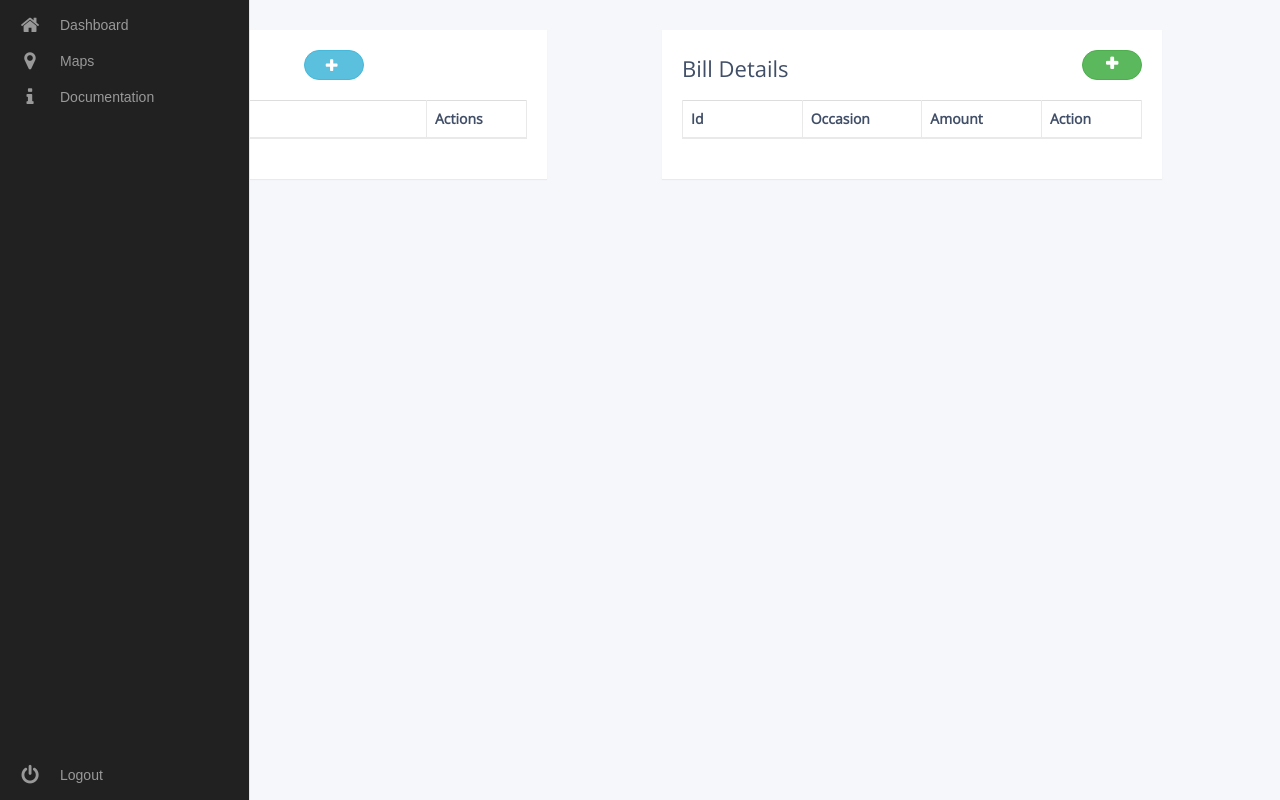
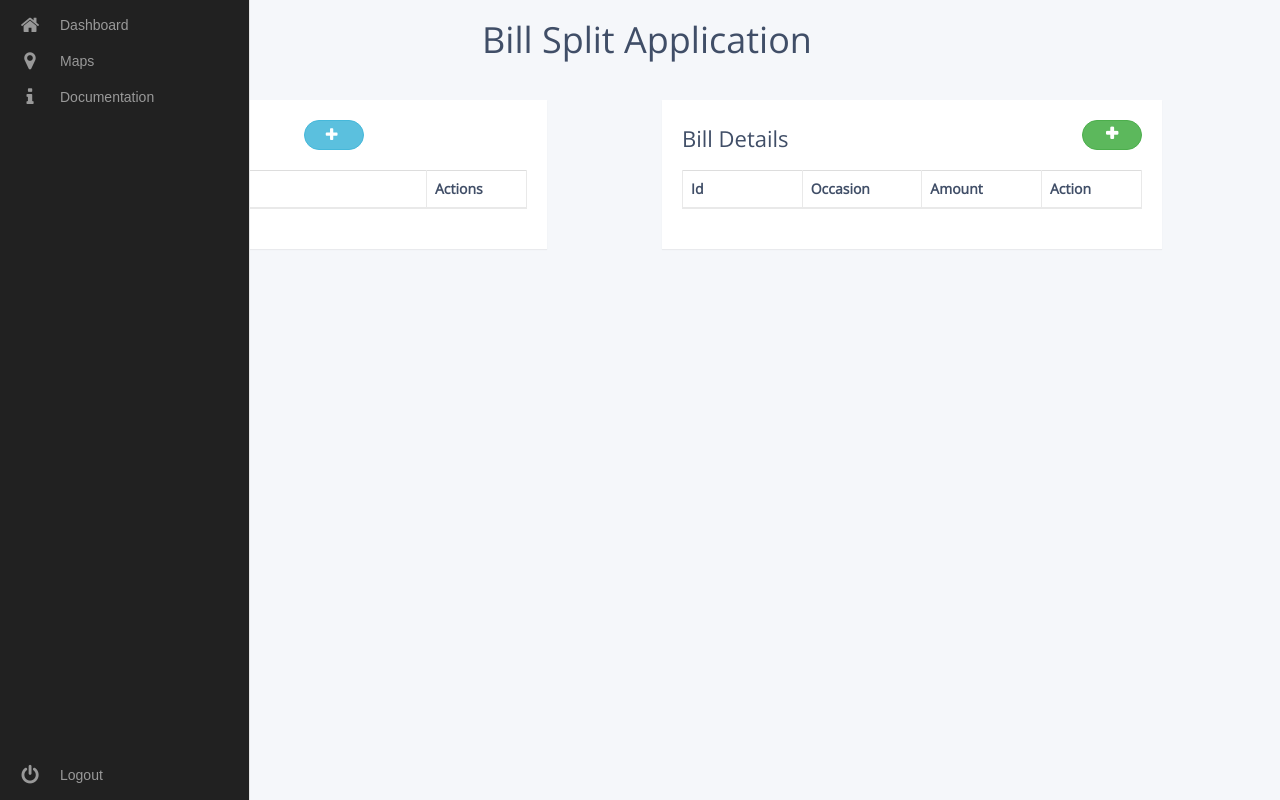
Before and after one commit to SonaliSuri/Bill-Split, a plain HTML site: page index.html in a window 1280 px wide. Drawn offline with nearby package versions, Linux system fonts and the light colour scheme; no server answers; a web font is replaced by a local one.

Commit message:
Minor changes to BillSplit App

```diff
--- a/test.html
+++ b/index.html
@@ -67,7 +67,7 @@
         </nav>
 
     <div class="container">
-
+       <h1 style="text-align: center">Bill Split Application</h1>
         <div class="col-lg-6">
             <div class="col-lg-2">
         <div class="table-wrapper">
@@ -98,23 +98,7 @@
                     </tr>
                 </thead>
                 <tbody id="renderusers">
-                    <!-- <tr>
-                        <td>John Doe</td>
-                        <td>
-							<a class="add" title="Add" data-toggle="tooltip"><i class="material-icons">&#xE03B;</i></a>
-                            <a class="edit" title="Edit" data-toggle="tooltip"><i class="material-icons">&#xE254;</i></a>
-                            <a class="delete" title="Delete" data-toggle="tooltip"><i class="material-icons">&#xE872;</i></a>
-                        </td>
-                    </tr>
-                    <tr>
-                        <td>Peter Parker</td>
-                        <td>
-							<a class="add" title="Add" data-toggle="tooltip"><i class="material-icons">&#xE03B;</i></a>
-                            <a class="edit" title="Edit" data-toggle="tooltip"><i class="material-icons">&#xE254;</i></a>
-                            <a class="delete" title="Delete" data-toggle="tooltip"><i class="material-icons">&#xE872;</i></a>
-                        </td>
-                    </tr> -->
-                    <!-- <div ></div> -->
+
                 </tbody>
             </table>
 
```
